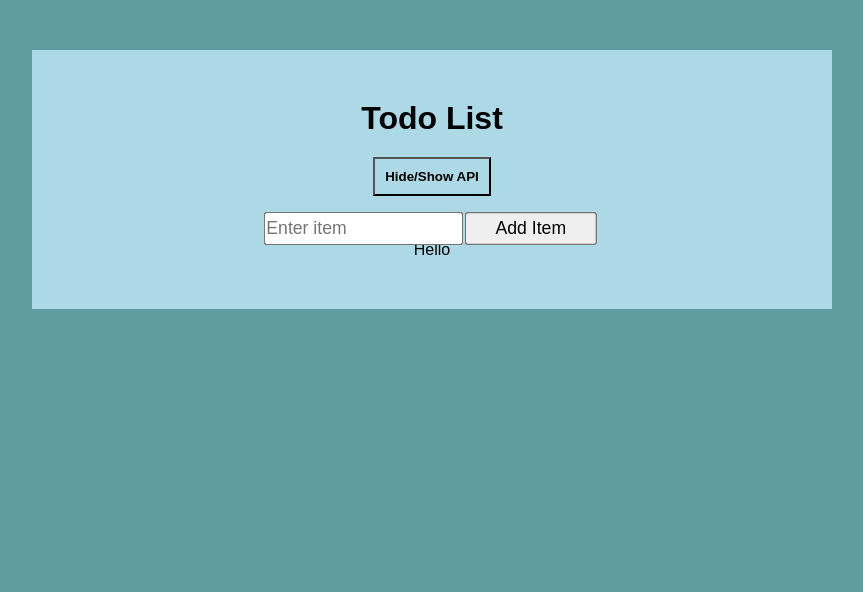
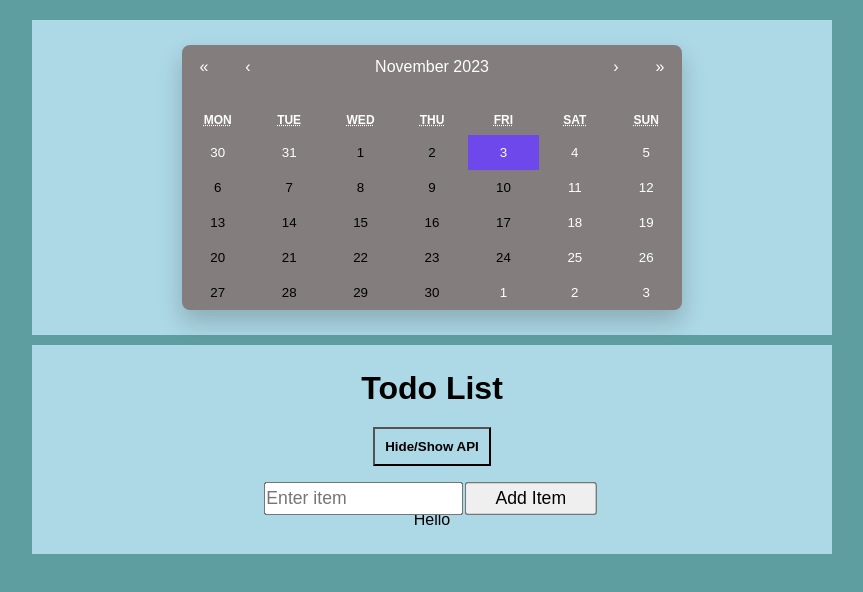
Before and after one commit to kmarquez01/TodoApp, a React app: page / in a window 1280 px wide. Shown: the whole page, without its empty margins (208-1071 px from the left). Built offline with nearby package versions, Linux system fonts and the light colour scheme; no server answers.

Commit message:
Added interactive schedule base

```diff
--- a/package.json
+++ b/package.json
@@ -14,6 +14,7 @@
     "axios": "^0.24.0",
     "bootstrap": "^5.1.3",
     "react": "^17.0.2",
+    "react-calendar": "^4.6.1",
     "react-dom": "^17.0.2",
     "react-scripts": "4.0.3",
     "web-vitals": "^1.1.2"
--- a/src/TodoApp.js
+++ b/src/TodoApp.js
@@ -3,11 +3,13 @@ import TodoList from "./Components/TodoList"
 import TodoForm from "./Components/TodoForm"
 import "./styledelements.css"
 import React, { useState, useEffect } from "react";
+import Calendar from "react-calendar";
 import axios from 'axios';
 
 
 function TodoApp(todo){
     const[todos, setTodos] = useState(null);
+    const[date, setDate] = useState(new Date())
 
     const [hiddenAPI, sethiddenAPI] = useState(true)
 
@@ -113,6 +115,15 @@ function TodoApp(todo){
 
 
         <div className = "background">
+
+            <div className = "master-container">
+
+
+                <div className = "container">
+                    <Calendar onChange={setDate} value={date}/>
+
+                </div>
+
                 <div className = "container">
                     <h1 className = "title">Todo List</h1>
 
@@ -122,6 +133,8 @@ function TodoApp(todo){
                     </div>
                     <TodoForm todos = {todos} setTodos = {setTodos} checkTodo = {checkTodo} onSubmit = {addItem}/>
                     {todos ? <TodoList setTodos = {setTodos} todos = {todos} checkTodo = {checkTodo} addItem = {addItem}/> : <div>Hello</div> }
+
+                </div>
 
             </div>
         </div>
--- a/src/styledelements.css
+++ b/src/styledelements.css
@@ -21,9 +21,146 @@ body{
     justify-content: center;
     text-align: -webkit-center;
     font-family: sans-serif;
-    padding: 50px 0px;
+    padding: 20px 0px;
     padding-left: calc(100vw - 100%)
 }
+
+.master-container{
+    display: flex;
+    gap: 10px;
+    flex-direction: column;
+}
+
+.react-calendar {
+    width: 500px;
+    max-width: 100%;
+    background-color: rgb(131, 125, 125);
+    color: white;
+    border-radius: 8px;
+    box-shadow: 0 12px 24px rgba(0, 0, 0, 0.2);
+    font-family: Arial, Helvetica, sans-serif;
+    line-height: 1.125em;
+   }
+
+   .react-calendar__navigation button {
+    color: white;
+    min-width: 44px;
+    background:none;
+    font-size: 16px;
+    margin-top: 8px;
+   }
+
+  .react-calendar--doubleView {
+    width: 700px;
+  }
+  .react-calendar--doubleView .react-calendar__viewContainer {
+    display: flex;
+    margin: -0.5em;
+  }
+  .react-calendar--doubleView .react-calendar__viewContainer > * {
+    width: 50%;
+    margin: 0.5em;
+  }
+  .react-calendar,
+  .react-calendar *,
+  .react-calendar *:before,
+  .react-calendar *:after {
+    -moz-box-sizing: border-box;
+    -webkit-box-sizing: border-box;
+    box-sizing: border-box;
+  }
+  .react-calendar button {
+    margin: 0;
+    border: 0;
+    outline: none;
+  }
+  .react-calendar button:enabled:hover {
+    cursor: pointer;
+  }
+  .react-calendar__navigation {
+    display: flex;
+    height: 44px;
+    margin-bottom: 1em;
+  }
+  .react-calendar__navigation button {
+    min-width: 44px;
+    /* background: none; */
+  }
+  .react-calendar__navigation button:enabled:hover,
+  .react-calendar__navigation button:enabled:focus {
+    background-color: #e6e6e6;
+  }
+  .react-calendar__navigation button[disabled] {
+    background-color: #f0f0f0;
+  }
+  .react-calendar__month-view__weekdays {
+    text-align: center;
+    text-transform: uppercase;
+    font-weight: bold;
+    font-size: 0.75em;
+  }
+  .react-calendar__month-view__weekdays__weekday {
+    padding: 0.5em;
+  }
+  .react-calendar__month-view__weekNumbers .react-calendar__tile {
+    display: flex;
+    align-items: center;
+    justify-content: center;
+    font-size: 0.75em;
+    font-weight: bold;
+    padding: calc(0.75em / 0.75) calc(0.5em / 0.75);
+  }
+  .react-calendar__month-view__days__day--weekend {
+    /* color: #d10000; */
+    color: white;
+  }
+  .react-calendar__month-view__days__day--neighboringMonth {
+    color: white;
+  }
+  .react-calendar__year-view .react-calendar__tile,
+  .react-calendar__decade-view .react-calendar__tile,
+  .react-calendar__century-view .react-calendar__tile {
+    padding: 2em 0.5em;
+  }
+  .react-calendar__tile {
+    max-width: 100%;
+    text-align: center;
+    padding: 0.75em 0.5em;
+    background: none;
+  }
+  .react-calendar__tile:disabled {
+    background-color: #f0f0f0;
+  }
+  .react-calendar__tile:enabled:hover,
+  .react-calendar__tile:enabled:focus {
+    background-color: #e6e6e6;
+  }
+  .react-calendar__tile--now {
+    /* background: #ffff76; */
+    background-color: #6f48eb;
+  }
+  .react-calendar__tile--now:enabled:hover,
+  .react-calendar__tile--now:enabled:focus {
+    background: #ffffa9;
+  }
+  .react-calendar__tile--hasActive {
+    background: #76baff;
+  }
+  .react-calendar__tile--hasActive:enabled:hover,
+  .react-calendar__tile--hasActive:enabled:focus {
+    background: #a9d4ff;
+  }
+  .react-calendar__tile--active {
+    background: #6f48eb;
+    color: white;
+  }
+  .react-calendar__tile--active:enabled:hover,
+  .react-calendar__tile--active:enabled:focus {
+    background: #1087ff;
+  }
+  .react-calendar--selectRange .react-calendar__tile--hover {
+    background-color: #e6e6e6;
+  }
 
 .container{
     background: lightblue;
@@ -33,7 +170,7 @@ body{
     justify-content: center;
     text-align: -webkit-center;
     font-family: sans-serif;
-    padding: 50px 0px;
+    padding: 25px 0px;
 }
 
 .todoList{
```
Also changed, not shown: 1 other file. Lines whose indentation alone changed are shown as unchanged.
